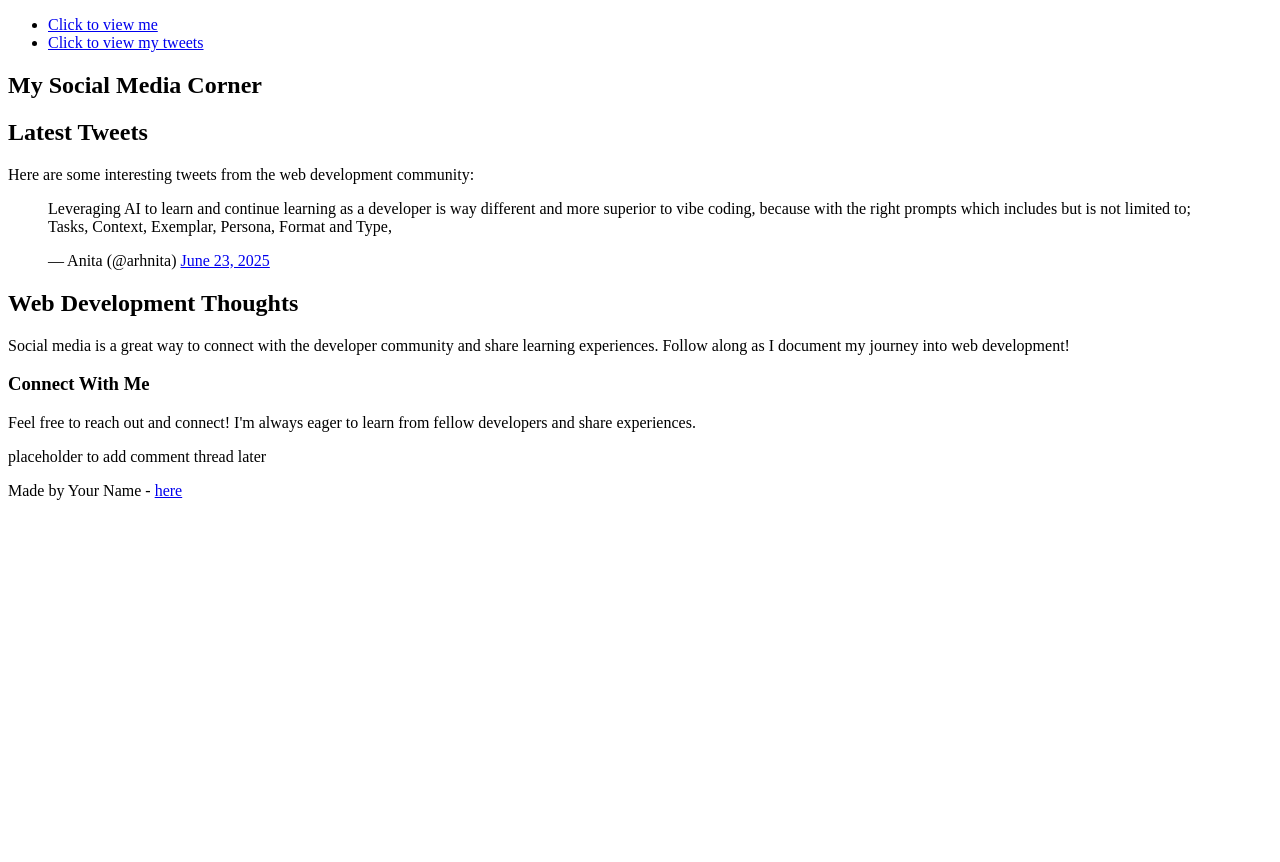
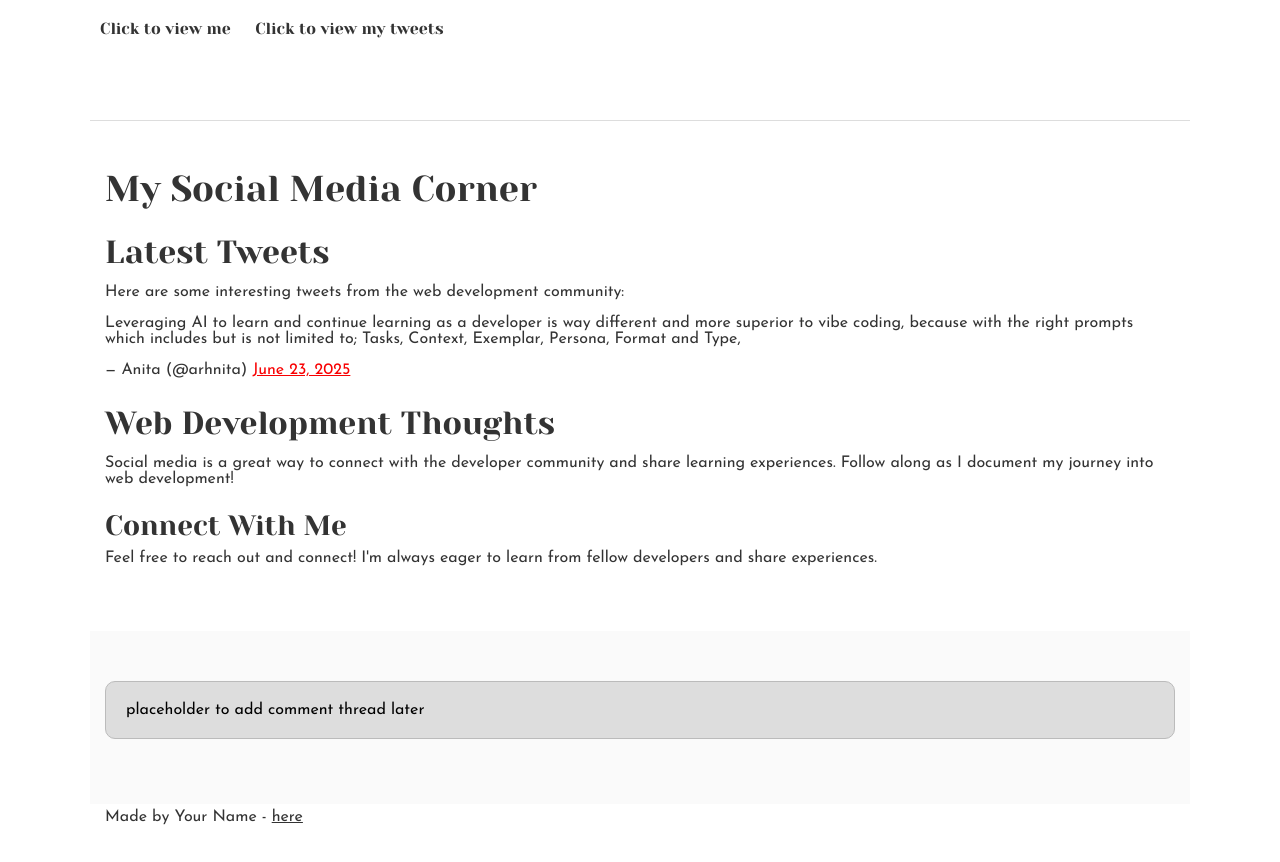
Before and after one commit to arhnita/alx_html_css, a plain HTML site: page css_basic/tweets.html in a window 1280 px wide. Before the commit the page ends 800 px from the top, so only its background shows below. Drawn offline with Linux system fonts and the light colour scheme.

Commit message:
css styling

```diff
--- a/css_basic/base.css
+++ b/css_basic/base.css
@@ -0,0 +1,200 @@
+/* Importing webfonts */
+/* (If you're learning CSS, you should disregard that) */
+
+@import url(https://fonts.googleapis.com/css?family=Yeseva+One);
+@import url(https://fonts.googleapis.com/css?family=Josefin+Sans:400,700,700italic,400italic);
+
+
+/* CSS reset rules */
+
+html, body {
+	height: 100%;
+	min-height: 100%;
+}
+html, body, div, span, applet, object, iframe,
+h1, h2, h3, h4, h5, h6, p, blockquote, pre,
+a, abbr, acronym, address, big, cite, code,
+del, dfn, img, ins, kbd, q, s, samp,
+small, strike, sub, sup, tt, var,
+b, u, i, center,
+dl, dt, dd,
+fieldset, form, label, legend,
+table, caption, tbody, tfoot, thead, tr, th, td,
+article, aside, canvas, details, embed,
+figure, figcaption, footer, header, hgroup,
+menu, nav, output, ruby, section, summary,
+time, mark, audio, video {
+	margin: 0;
+	padding: 0;
+	border: 0;
+	font-size: 100%;
+	font: inherit;
+	vertical-align: baseline;
+}
+/* HTML5 display-role reset for older browsers */
+article, aside, details, figcaption, figure,
+footer, header, hgroup, menu, nav, section {
+	display: block;
+}
+body {
+	line-height: 1;
+}
+blockquote, q {
+	quotes: none;
+}
+blockquote:before, blockquote:after,
+q:before, q:after {
+	content: '';
+	content: none;
+}
+table {
+	border-collapse: collapse;
+	border-spacing: 0;
+}
+
+
+/* Fonts and colors */
+
+body {
+	font-family: 'Josefin Sans', serif;
+	color: rgba(0, 0, 0, 0.8);
+}
+h1, h2, h3, h4, h5, h6, header {
+	font-family: 'Yeseva One', sans-serif;
+}
+article {
+}
+header {
+	border-bottom: 1px solid rgb(221,221,221);
+	transition: border-bottom-color 1s ease;
+}
+header a {
+	color: rgba(0, 0, 0, 0.8);
+}
+aside {
+	background: #FAFAFA;
+}
+aside p {
+	border: 1px solid #bbb;
+	background: #ddd;
+	color: black;
+}
+footer a {
+	color: rgba(0, 0, 0, 0.8);
+}
+a {
+	color: #F80002;
+}
+
+
+/* Positioning and margins */
+
+@media (min-width: 1100px) {
+	body {
+		width: 1100px;
+		margin: 0 auto;
+	}
+}
+
+article {
+	padding: 50px 15px;
+}
+article > *:first-child {
+	margin-top: 0;
+}
+aside {
+	padding: 50px 15px;
+}
+header .right {
+	float: right;
+	margin: 0 10px 15px;
+}
+
+
+/* Header */
+header {
+	padding: 20px 0;
+	height: 80px;
+}
+header ul {
+	list-style: none;
+	margin: 0;
+	padding: 0;
+}
+header li {
+	display: inline;
+	vertical-align:middle;
+}
+header li:first-child {
+	margin: 0;
+}
+header li a {
+	margin: 0 10px;
+}
+header li.logo {
+	font-size: 36px;
+}
+header a {
+	text-decoration: none;
+}
+
+
+/* Aside */
+
+aside p {
+	border-radius: 10px;
+	padding: 20px 20px;
+}
+
+
+/* Footer */
+
+footer {
+	padding: 5px 15px;
+	height: 80px;
+}
+
+
+/* Text styles and margins */
+
+p {
+	margin-bottom: 15px;
+}
+h1 {
+	font-size: 36px;
+	margin: 40px 0 20px;
+}
+h2 {
+	font-size: 32px;
+	margin: 30px 0 15px;
+}
+h3 {
+	font-size: 28px;
+	margin: 25px 0 10px;
+}
+h4 {
+	font-size: 20px;
+	font-weight: bold;
+	margin: 20px 0 10px;
+}
+h5 {
+	font-size: 18px;
+	font-weight: bold;
+	margin: 15px 0 10px;
+}
+h6 {
+	font-weight: bold;
+	margin: 5px 0;
+}
+
+@media (max-width: 800px) {
+  body.works_on_smartphone {
+  	display: block;
+  }
+  body.works_on_smartphone main {
+  	display: block;
+  }
+  header .right {
+  	float: none;
+  }
+}
--- a/css_basic/tweets.html
+++ b/css_basic/tweets.html
@@ -14,7 +14,7 @@
         <nav>
             <ul>
                 <li><a href="https://i.ibb.co/gTDZZT8/ALX-Logo-07.png">Click to view me</a></li>
-                <li><a href="/html_basic/tweets.html">Click to view my tweets</a></li>
+                <li><a href="/css_basic/tweets.html">Click to view my tweets</a></li>
             </ul>
         </nav>
 
```
Also changed, not shown: css_basic/index.html (+1 -1 lines).
